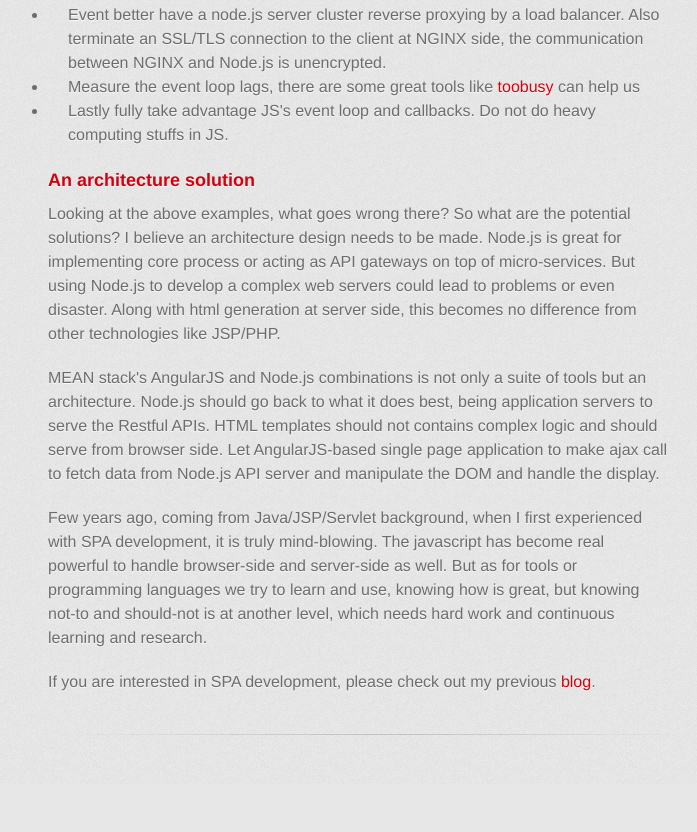
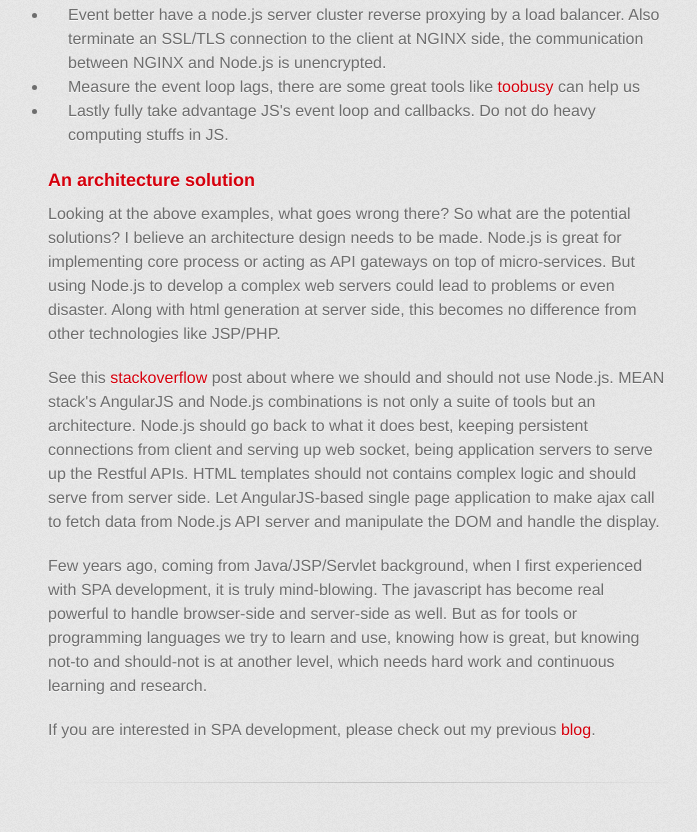
Before and after one commit to junminstorage/junminstorage.github.io, a plain HTML site: page web/index.html in a window 1280 px wide. Shown: the part 2943-3775 px from the top of the page, without its empty margins (282-979 px from the left). Before the commit the page ends 3727 px from the top, so only its background shows below. Drawn offline with Linux system fonts and the light colour scheme; a web font is replaced by a local one.

Commit message:
add one link to the final conclusion

```diff
--- a/web/index.html
+++ b/web/index.html
@@ -147,8 +147,9 @@ if ( cluster.isMaster ) {
 			But using Node.js to develop a complex web servers could lead to problems or even disaster. Along with html generation at server side, this becomes no difference from other technologies like JSP/PHP.
 			</p>
 			<p>
-			MEAN stack's AngularJS and Node.js combinations is not only a suite of tools but an architecture. Node.js should go back to what it does best, being application servers to serve the Restful APIs. HTML templates should not contains complex logic and should
-			serve from browser side. Let AngularJS-based single page application to make ajax call to fetch data from Node.js API server and manipulate the DOM and handle the display.
+			See this <a href="http://stackoverflow.com/questions/5062614/how-do-i-decide-when-to-use-node-js?rq=1">stackoverflow</a> post about where we should and should not use Node.js.
+			MEAN stack's AngularJS and Node.js combinations is not only a suite of tools but an architecture. Node.js should go back to what it does best, keeping persistent connections from client and serving up web socket, being application servers to serve up the Restful APIs. HTML templates should not contains complex logic and should
+			serve from server side. Let AngularJS-based single page application to make ajax call to fetch data from Node.js API server and manipulate the DOM and handle the display.
 			</p>
 			<p>
 			Few years ago, coming from Java/JSP/Servlet background, when I first experienced with SPA development, it is truly mind-blowing. The javascript has become real powerful to handle browser-side and server-side as well. But as for tools or programming languages we try to learn and use,
```
